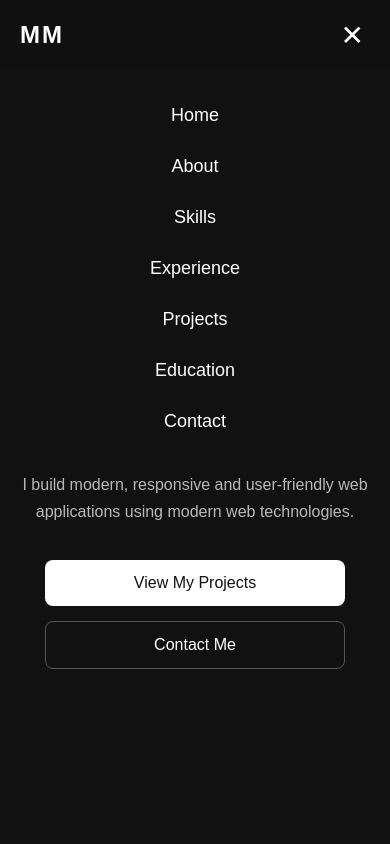
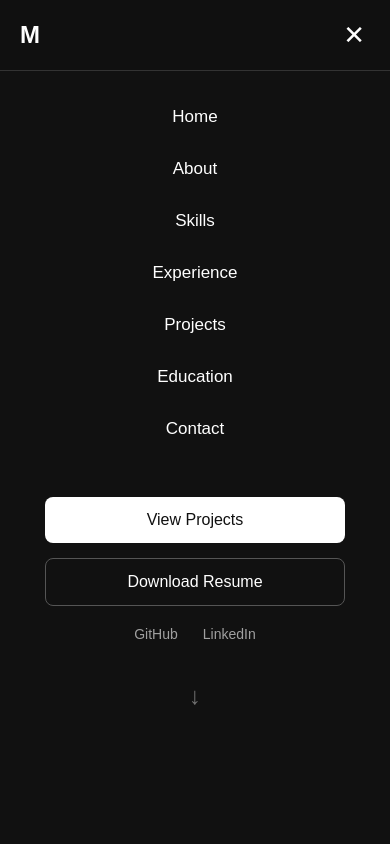
Before and after one commit to manumohan5665-prog/manu-portfolio, a React (Vite) app: page / in a window 390 px wide. Both pictures are taken after a click on the button "Toggle navigation menu". Shown: the top 844 px of the page. Built offline with nearby package versions, Linux system fonts and the light colour scheme.

Commit message:
refactored navsection and hero section

```diff
--- a/src/App.css
+++ b/src/App.css
@@ -30,6 +30,8 @@ body {
 /* Logo */
 
 .logo {
+  color: white;
+  text-decoration: none;
   font-size: 24px;
   font-weight: bold;
   letter-spacing: 2px;
@@ -74,9 +76,10 @@ body {
 }
 
 .hero h1 {
-  font-size: 70px;
+  font-size: clamp(45px, 8vw, 80px);
   margin: 0;
   line-height: 1.1;
+  letter-spacing: -2px;
 }
 
 .hero h2 {
@@ -125,6 +128,51 @@ body {
 
 .secondary-btn:hover {
   background: #222;
+}
+
+/* Hero Social Links */
+
+.hero-socials {
+  display: flex;
+  gap: 25px;
+  margin-top: 25px;
+}
+
+.hero-socials a {
+  color: white;
+  text-decoration: none;
+  font-size: 14px;
+  opacity: 0.6;
+  transition: 0.3s;
+}
+
+.hero-socials a:hover {
+  opacity: 1;
+}
+
+/* Scroll Indicator */
+
+.scroll-indicator {
+  margin-top: 60px;
+  font-size: 24px;
+  opacity: 0.4;
+  animation: scrollDown 2s infinite;
+}
+
+@keyframes scrollDown {
+
+  0% {
+    transform: translateY(0);
+  }
+
+  50% {
+    transform: translateY(8px);
+  }
+
+  100% {
+    transform: translateY(0);
+  }
+
 }
 
 /* Common Section */
@@ -528,11 +576,12 @@ body {
 
 .menu-button {
   display: none;
-  background: none;
+  background: transparent;
   border: none;
   color: white;
-  font-size: 28px;
+  font-size: 26px;
   cursor: pointer;
+  padding: 5px;
 }
 
 /* Mobile Menu */
@@ -568,6 +617,7 @@ body {
     display: flex;
     flex-direction: column;
     background: #111;
+    border-top: 1px solid #333;
     padding: 20px 0;
   }
 
@@ -575,20 +625,17 @@ body {
     color: white;
     text-decoration: none;
     text-align: center;
-    padding: 15px;
-    font-size: 18px;
+    padding: 16px;
+    font-size: 17px;
+    transition: 0.3s;
   }
 
   .mobile-menu a:hover {
-    background: #222;
+    background: #1c1c1c;
   }
 
   .hero {
     padding: 120px 20px 60px;
-  }
-
-  .hero h1 {
-    font-size: 45px;
   }
 
   .hero h2 {
@@ -607,6 +654,14 @@ body {
 
   .btn {
     text-align: center;
+  }
+
+  .hero-socials {
+    margin-top: 20px;
+  }
+
+  .scroll-indicator {
+    margin-top: 40px;
   }
 
   /* About */
--- a/src/components/Hero.jsx
+++ b/src/components/Hero.jsx
@@ -15,20 +15,53 @@ function Hero() {
             </h2>
 
             <p className="hero-description">
-                I build modern, responsive and user-friendly web applications
-                using modern web technologies.
+                I build responsive, user-friendly and modern web
+                applications using technologies like React,
+                JavaScript, Node.js and MongoDB.
             </p>
 
             <div className="hero-buttons">
 
-                <a href="#projects" className="btn primary-btn">
-                    View My Projects
+                <a
+                    href="#projects"
+                    className="btn primary-btn"
+                >
+                    View Projects
                 </a>
 
-                <a href="#contact" className="btn secondary-btn">
-                    Contact Me
+                <a
+                    href="/resume.pdf"
+                    className="btn secondary-btn"
+                    target="_blank"
+                    rel="noreferrer"
+                >
+                    Download Resume
                 </a>
 
+            </div>
+
+            <div className="hero-socials">
+
+                <a
+                    href="https://github.com/manumohan5665-prog"
+                    target="_blank"
+                    rel="noreferrer"
+                >
+                    GitHub
+                </a>
+
+                <a
+                    href="https://linkedin.com/in/manu-mohandas-dev"
+                    target="_blank"
+                    rel="noreferrer"
+                >
+                    LinkedIn
+                </a>
+
+            </div>
+
+            <div className="scroll-indicator">
+                ↓
             </div>
 
         </section>
--- a/src/components/Navbar.jsx
+++ b/src/components/Navbar.jsx
@@ -4,23 +4,39 @@ function Navbar() {
 
   const [menuOpen, setMenuOpen] = useState(false)
 
+  const closeMenu = () => {
+    setMenuOpen(false)
+  }
+
   return (
     <nav className="navbar">
 
-      <div className="logo">
-        MM
-      </div>
+      <a
+        href="#home"
+        className="logo"
+        onClick={closeMenu}
+      >
+        M
+      </a>
 
       {/* Desktop Navigation */}
 
       <div className="nav-links">
+
         <a href="#home">Home</a>
+
         <a href="#about">About</a>
+
         <a href="#skills">Skills</a>
+
         <a href="#experience">Experience</a>
+
         <a href="#projects">Projects</a>
+
         <a href="#education">Education</a>
+
         <a href="#contact">Contact</a>
+
       </div>
 
       {/* Mobile Menu Button */}
@@ -28,6 +44,7 @@ function Navbar() {
       <button
         className="menu-button"
         onClick={() => setMenuOpen(!menuOpen)}
+        aria-label="Toggle navigation menu"
       >
         {menuOpen ? "✕" : "☰"}
       </button>
@@ -35,17 +52,39 @@ function Navbar() {
       {/* Mobile Navigation */}
 
       {menuOpen && (
+
         <div className="mobile-menu">
 
-          <a href="#home">Home</a>
-          <a href="#about">About</a>
-          <a href="#skills">Skills</a>
-          <a href="#experience">Experience</a>
-          <a href="#projects">Projects</a>
-          <a href="#education">Education</a>
-          <a href="#contact">Contact</a>
+          <a href="#home" onClick={closeMenu}>
+            Home
+          </a>
+
+          <a href="#about" onClick={closeMenu}>
+            About
+          </a>
+
+          <a href="#skills" onClick={closeMenu}>
+            Skills
+          </a>
+
+          <a href="#experience" onClick={closeMenu}>
+            Experience
+          </a>
+
+          <a href="#projects" onClick={closeMenu}>
+            Projects
+          </a>
+
+          <a href="#education" onClick={closeMenu}>
+            Education
+          </a>
+
+          <a href="#contact" onClick={closeMenu}>
+            Contact
+          </a>
 
         </div>
+
       )}
 
     </nav>
--- a/src/index.css
+++ b/src/index.css
@@ -0,0 +1,14 @@
+html {
+  scroll-behavior: smooth;
+}
+
+* {
+  box-sizing: border-box;
+}
+
+body {
+  margin: 0;
+  font-family: Arial, sans-serif;
+  background: #111;
+  color: white;
+}
```
Also changed, not shown: 1 other file (tests, documents, lock files or other folders).
